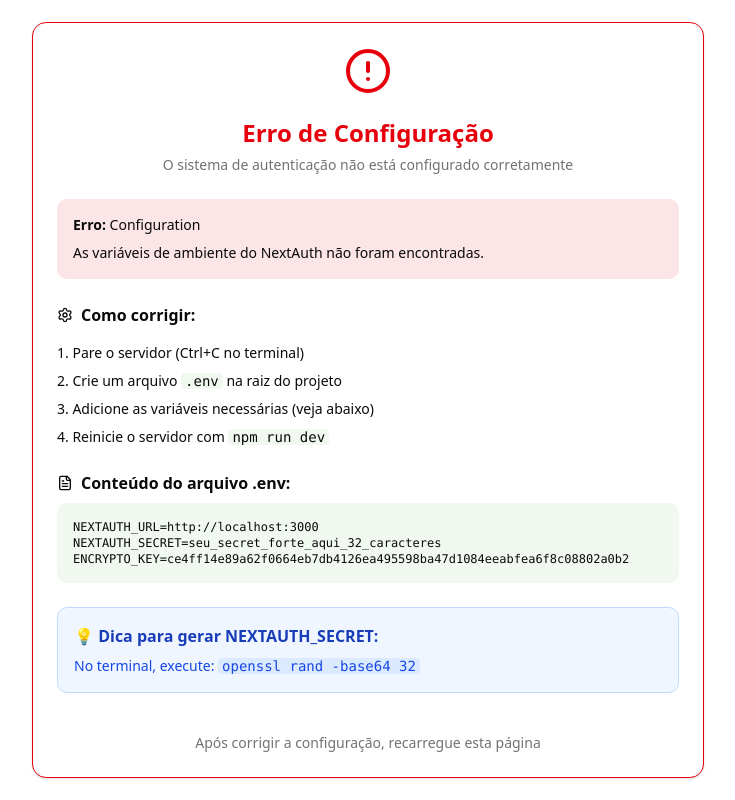
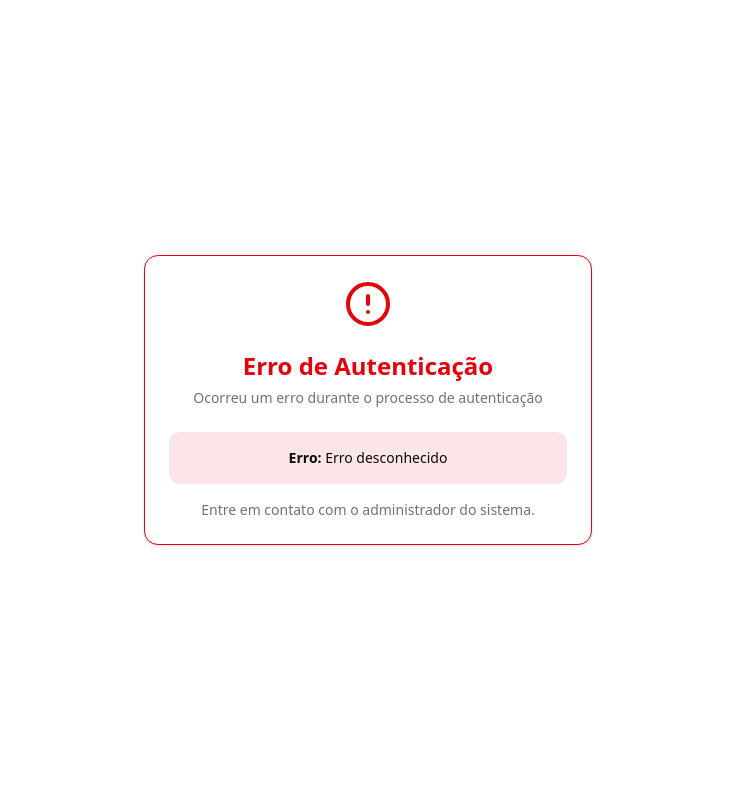
Before and after one commit to lktra30/alerta-pro, a Next.js app: page /auth/error in a window 1280 px wide. Shown: the whole page, without its empty margins (272-1007 px from the left). Built offline with nearby package versions, Linux system fonts and the light colour scheme.

Commit message:
remove infomations for error page

```diff
--- a/src/app/auth/error/page.tsx
+++ b/src/app/auth/error/page.tsx
@@ -3,7 +3,7 @@
 import { Suspense } from "react"
 import { useSearchParams } from "next/navigation"
 import { Card, CardContent, CardDescription, CardHeader, CardTitle } from "@/components/ui/card"
-import { AlertCircle, FileText, Settings } from "lucide-react"
+import { AlertCircle } from "lucide-react"
 
 function AuthErrorContent() {
   const searchParams = useSearchParams()
@@ -11,71 +11,28 @@
 
   return (
     <div className="min-h-screen flex items-center justify-center bg-background p-4">
-      <div className="w-full max-w-2xl">
+      <div className="w-full max-w-md">
         <Card className="border-destructive">
           <CardHeader className="text-center">
             <div className="flex justify-center mb-4">
               <AlertCircle className="h-12 w-12 text-destructive" />
             </div>
             <CardTitle className="text-2xl font-bold text-destructive">
-              Erro de Configuração
+              Erro de Autenticação
             </CardTitle>
             <CardDescription>
-              O sistema de autenticação não está configurado corretamente
+              Ocorreu um erro durante o processo de autenticação
             </CardDescription>
           </CardHeader>
-          <CardContent className="space-y-6">
-            <div className="bg-destructive/10 p-4 rounded-lg">
+          <CardContent className="text-center">
+            <div className="bg-destructive/10 p-4 rounded-lg mb-4">
               <p className="text-sm">
-                <strong>Erro:</strong> {error || "Configuration"}
-              </p>
-              <p className="text-sm mt-2">
-                As variáveis de ambiente do NextAuth não foram encontradas.
+                <strong>Erro:</strong> {error || "Erro desconhecido"}
               </p>
             </div>
-
-            <div className="space-y-4">
-              <h3 className="font-semibold flex items-center gap-2">
-                <Settings className="h-4 w-4" />
-                Como corrigir:
-              </h3>
-
-              <ol className="list-decimal list-inside space-y-2 text-sm">
-                <li>Pare o servidor (Ctrl+C no terminal)</li>
-                <li>Crie um arquivo <code className="bg-muted px-1 rounded">.env</code> na raiz do projeto</li>
-                <li>Adicione as variáveis necessárias (veja abaixo)</li>
-                <li>Reinicie o servidor com <code className="bg-muted px-1 rounded">npm run dev</code></li>
-              </ol>
-            </div>
-
-            <div className="space-y-2">
-              <h4 className="font-semibold flex items-center gap-2">
-                <FileText className="h-4 w-4" />
-                Conteúdo do arquivo .env:
-              </h4>
-              <div className="bg-muted p-4 rounded-lg">
-                <pre className="text-xs">
-{`NEXTAUTH_URL=http://localhost:3000
-NEXTAUTH_SECRET=seu_secret_forte_aqui_32_caracteres
-ENCRYPTO_KEY=ce4ff14e89a62f0664eb7db4126ea495598ba47d1084eeabfea6f8c08802a0b2`}
-                </pre>
-              </div>
-            </div>
-
-            <div className="bg-blue-50 dark:bg-blue-950/20 p-4 rounded-lg border border-blue-200 dark:border-blue-800">
-              <h4 className="font-semibold text-blue-800 dark:text-blue-200 mb-2">
-                💡 Dica para gerar NEXTAUTH_SECRET:
-              </h4>
-              <p className="text-sm text-blue-700 dark:text-blue-300">
-                No terminal, execute: <code className="bg-blue-100 dark:bg-blue-900 px-1 rounded">openssl rand -base64 32</code>
-              </p>
-            </div>
-
-            <div className="text-center pt-4">
-              <p className="text-sm text-muted-foreground">
-                Após corrigir a configuração, recarregue esta página
-              </p>
-            </div>
+            <p className="text-sm text-muted-foreground">
+              Entre em contato com o administrador do sistema.
+            </p>
           </CardContent>
         </Card>
       </div>
--- a/src/app/auth/signin/page.tsx
+++ b/src/app/auth/signin/page.tsx
@@ -50,7 +50,7 @@
       <div className="w-full max-w-md">
         <Card>
           <CardHeader className="text-center">
-            <CardTitle className="text-2xl font-bold">Dashboard AlertaPro</CardTitle>
+            <CardTitle className="text-2xl font-bold">Dashboard Alerta Pro</CardTitle>
             <CardDescription>
               Faça login para acessar o dashboard
             </CardDescription>
```
